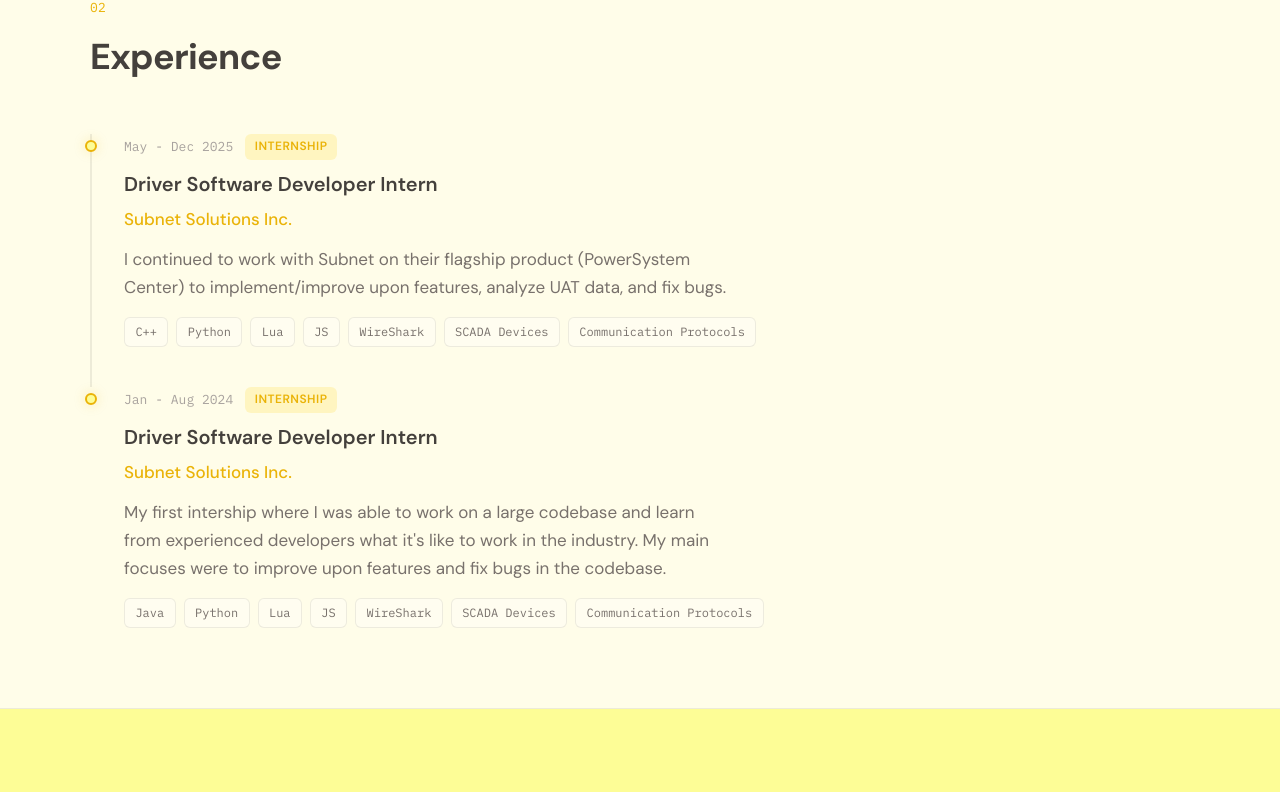
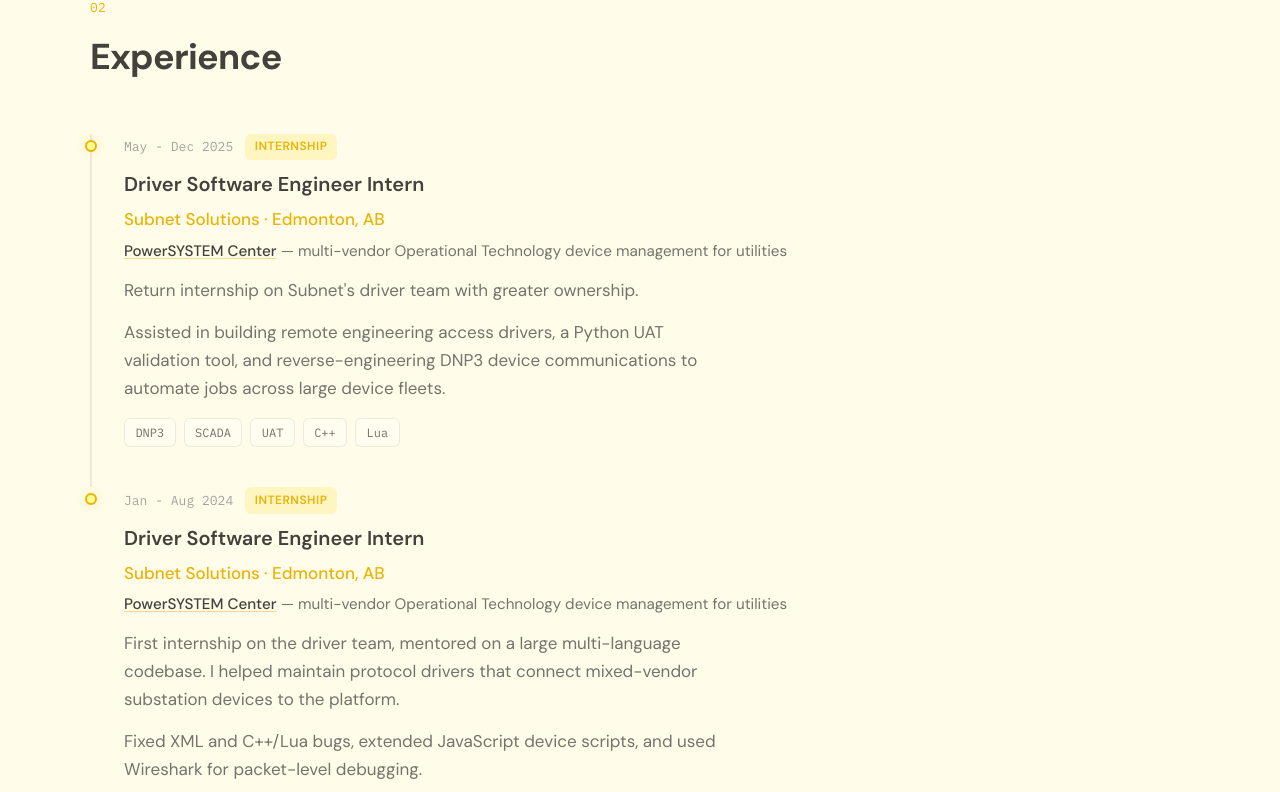
Before and after one commit to andrewwchann/portfolio, a React (Vite) app: page / in a window 1280 px wide. Shown: the part 1716-2508 px from the top of the page. Built offline with nearby package versions, Linux system fonts and the light colour scheme; what @paper-design/shaders would draw is missing.

Commit message:
updated exp

```diff
--- a/src/data/content.ts
+++ b/src/data/content.ts
@@ -44,38 +44,36 @@
       from: "2025-05",
       label: "May - Dec 2025",
       type: "Internship",
-      role: "Driver Software Developer Intern",
-      org: "Subnet Solutions Inc.",
-      description:
-        "I continued to work with Subnet on their flagship product (PowerSystem Center) to implement/improve upon features, analyze UAT data, and fix bugs.",
-      tags: [
-        "C++",
-        "Python",
-        "Lua",
-        "JS",
-        "WireShark",
-        "SCADA Devices",
-        "Communication Protocols",
+      role: "Driver Software Engineer Intern",
+      org: "Subnet Solutions · Edmonton, AB",
+      product: {
+        name: "PowerSYSTEM Center",
+        href: "https://subnet.com/products/powersystem-center/",
+        tagline: "multi-vendor Operational Technology device management for utilities",
+      },
+      description: [
+        "Return internship on Subnet's driver team with greater ownership.",
+        "Assisted in building remote engineering access drivers, a Python UAT validation tool, and reverse-engineering DNP3 device communications to automate jobs across large device fleets.",
       ],
+      tags: ["DNP3", "SCADA", "UAT", "C++", "Lua"],
     },
     {
       id: "exp-2",
-      from: "2024-09",
+      from: "2024-01",
       label: "Jan - Aug 2024",
       type: "Internship",
-      role: "Driver Software Developer Intern",
-      org: "Subnet Solutions Inc.",
-      description:
-        "My first intership where I was able to work on a large codebase and learn from experienced developers what it's like to work in the industry. My main focuses were to improve upon features and fix bugs in the codebase.",
-      tags: [
-        "Java",
-        "Python",
-        "Lua",
-        "JS",
-        "WireShark",
-        "SCADA Devices",
-        "Communication Protocols",
+      role: "Driver Software Engineer Intern",
+      org: "Subnet Solutions · Edmonton, AB",
+      product: {
+        name: "PowerSYSTEM Center",
+        href: "https://subnet.com/products/powersystem-center/",
+        tagline: "multi-vendor Operational Technology device management for utilities",
+      },
+      description: [
+        "First internship on the driver team, mentored on a large multi-language codebase. I helped maintain protocol drivers that connect mixed-vendor substation devices to the platform.",
+        "Fixed XML and C++/Lua bugs, extended JavaScript device scripts, and used Wireshark for packet-level debugging.",
       ],
+      tags: ["C++", "Lua", "JavaScript", "Wireshark", "SCADA", "XML"],
     },
   ],
   projects: [
--- a/src/sections/Experience.tsx
+++ b/src/sections/Experience.tsx
@@ -1,3 +1,4 @@
+import ContentBlocks from "../components/ContentBlocks";
 import { useReveal } from "../hooks/useReveal";
 import { site } from "../data/content";
 
@@ -29,6 +30,7 @@
   type,
   role,
   org,
+  product,
   description,
   tags,
 }: ExperienceItemProps) {
@@ -42,7 +44,17 @@
       </div>
       <h3 className="timeline-role">{role}</h3>
       <p className="timeline-org">{org}</p>
-      <p className="timeline-desc">{description}</p>
+      {product ? (
+        <p className="timeline-product">
+          <a href={product.href} target="_blank" rel="noopener noreferrer">
+            {product.name}
+          </a>
+          {product.tagline ? (
+            <span className="timeline-product-desc"> — {product.tagline}</span>
+          ) : null}
+        </p>
+      ) : null}
+      <ContentBlocks blocks={description} className="timeline-desc" />
       <ul className="timeline-tags">
         {tags.map((tag) => (
           <li key={tag}>{tag}</li>
--- a/src/styles/index.css
+++ b/src/styles/index.css
@@ -733,15 +733,57 @@
 }
 
 .timeline-org {
-  margin: 0 0 0.75rem;
+  margin: 0 0 0.35rem;
   color: var(--accent);
   font-weight: 500;
 }
 
+.timeline-product {
+  margin: 0 0 0.75rem;
+  font-size: 0.95rem;
+  color: var(--text-muted);
+}
+
+.timeline-product a {
+  color: var(--text);
+  font-weight: 500;
+  text-decoration: underline;
+  text-decoration-color: color-mix(in srgb, var(--accent) 45%, transparent);
+  text-underline-offset: 0.15em;
+}
+
+.timeline-product a:hover {
+  color: var(--accent);
+}
+
+.timeline-product-desc {
+  color: var(--text-muted);
+}
+
 .timeline-desc {
   margin: 0 0 1rem;
+  max-width: 52ch;
+}
+
+.timeline-desc p {
+  margin: 0 0 0.85rem;
   color: var(--text-muted);
-  max-width: 52ch;
+  line-height: 1.65;
+}
+
+.timeline-desc p:last-child {
+  margin-bottom: 0;
+}
+
+.timeline-desc a {
+  font-weight: 600;
+  text-decoration: underline;
+  text-decoration-color: rgba(234, 179, 8, 0.45);
+  text-underline-offset: 0.15em;
+}
+
+.timeline-desc a:hover {
+  text-decoration-color: var(--accent);
 }
 
 .timeline-tags,
```
Also changed, not shown: src/data/types.ts (+17 -0 lines).
